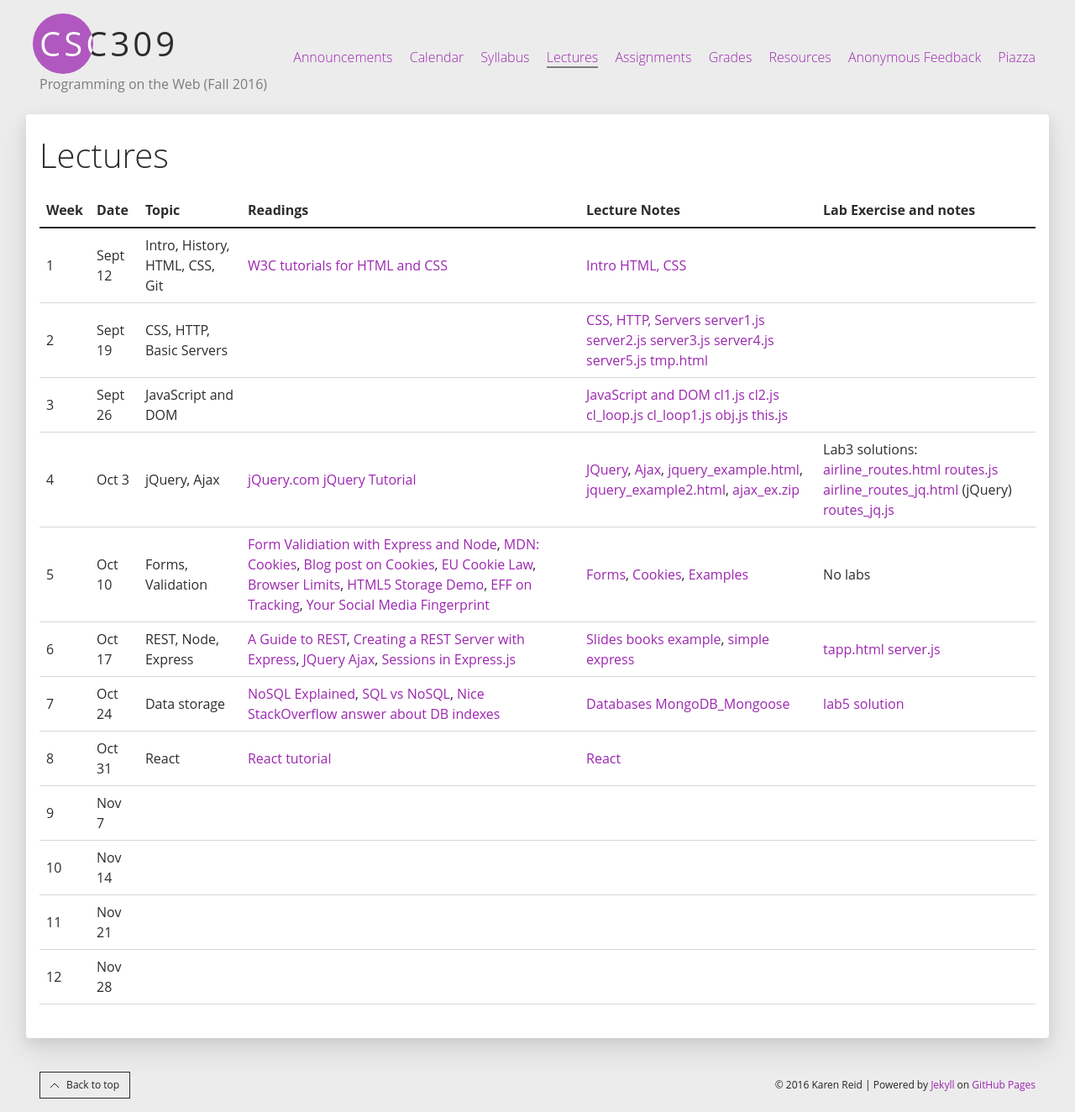
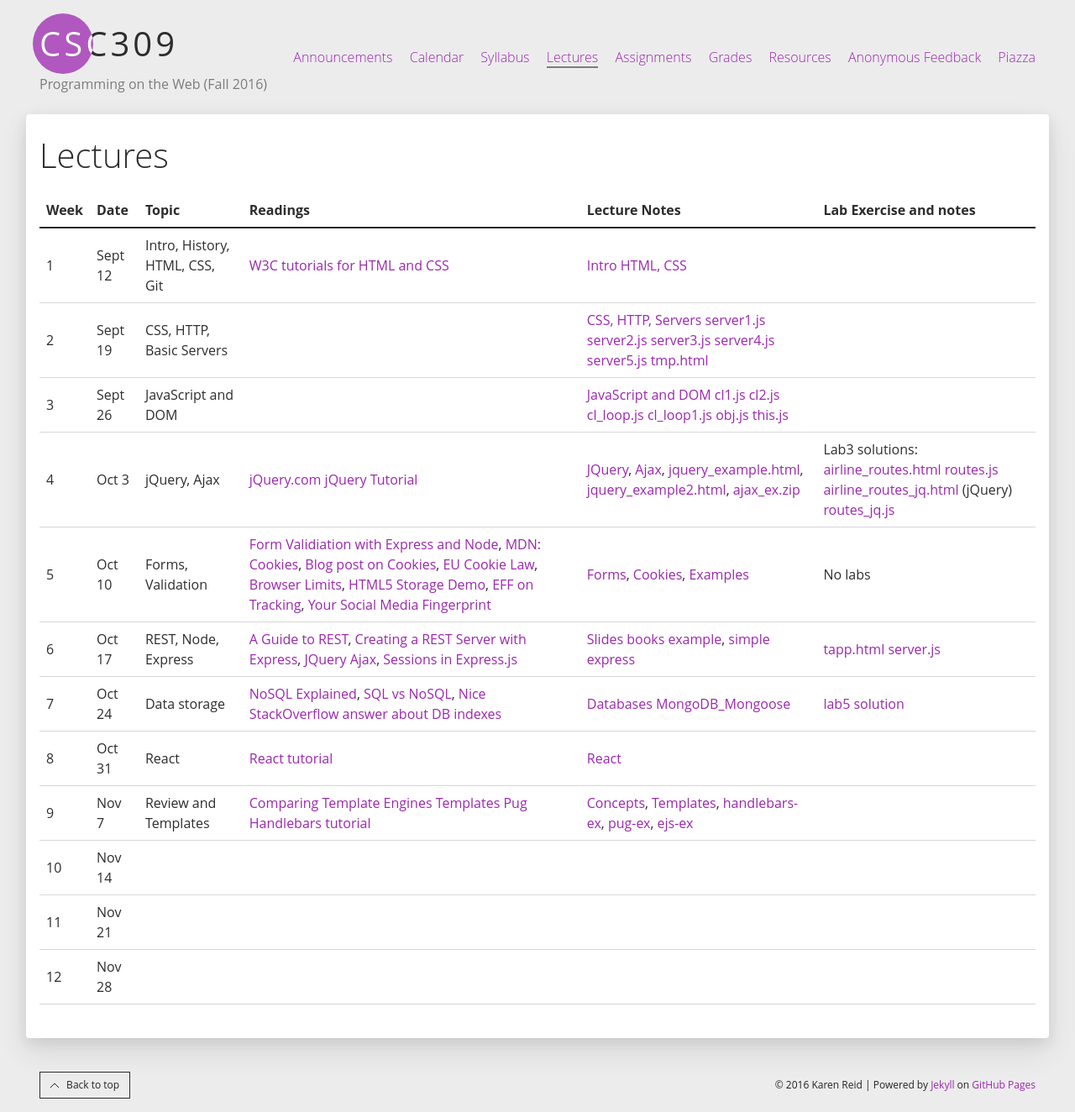
Before and after one commit to nigef/CSC309-Fall-2016.github.io, a Jekyll site: the page built from lectures.md, in a window 1280 px wide. Shown: the whole page at 84% size. Built offline with Jekyll 4.4.1, drawn with Linux system fonts in a browser that asks for light colours.

Commit message:
adding notes

```diff
--- a/lectures.md
+++ b/lectures.md
@@ -166,9 +166,21 @@ permalink: /lectures/
     <tr>
       <td>9</td>
       <td>Nov 7</td>
-      <td></td>
-      <td></td>
-      <td></td>
+      <td>Review and Templates</td>
+      <td>
+          <a href="https://strongloop.com/strongblog/compare-javascript-templates-jade-mustache-dust/">Comparing Template Engines</a>
+          <a href="http://www.codereadability.com/constructing-html-with-templates/">Templates</a>
+          <a href="https://coderorder.com/express-framework-3-jade-pug-template-tutorial">Pug</a>
+          <a href="http://www.korenlc.com/handlebars-js-tutorial-templating-with-handlebars/">Handlebars tutorial</a>
+      </td>
+      <td>
+  	    <a href="/lectures/w9/Concepts.pdf">Concepts</a>,
+	    <a href="/lectures/w9/Templates.pdf">Templates</a>,
+	    <a href="/lectures/w9/handlebars-ex.zip">handlebars-ex</a>,
+  	    <a href="/lectures/w9/pug-ex.zip">pug-ex</a>,
+  	    <a href="/lectures/w9/ejs-ex.zip">ejs-ex</a>
+
+      </td>
       <td></td>
     </tr>
 
```
Also changed, not shown: 3 other files.
